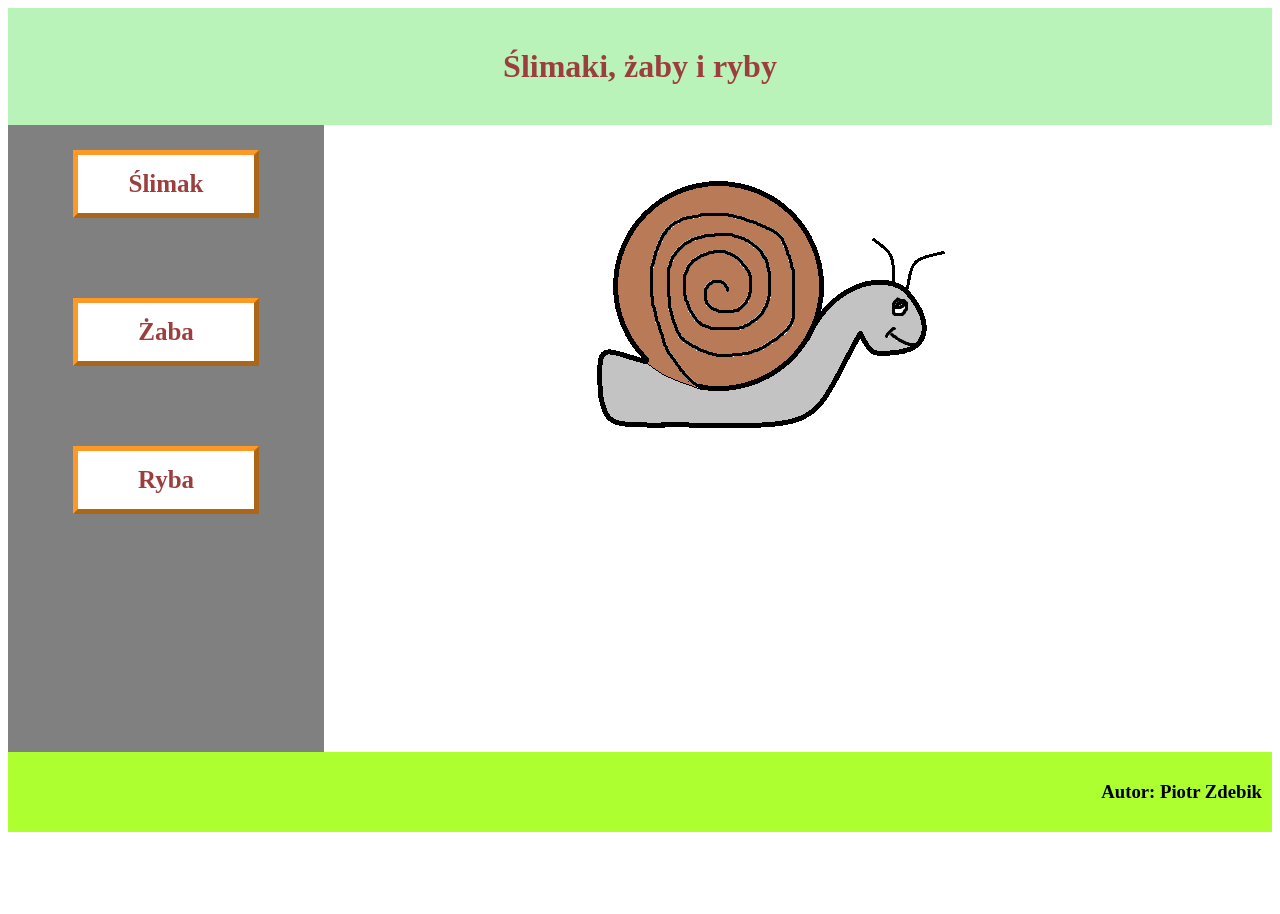
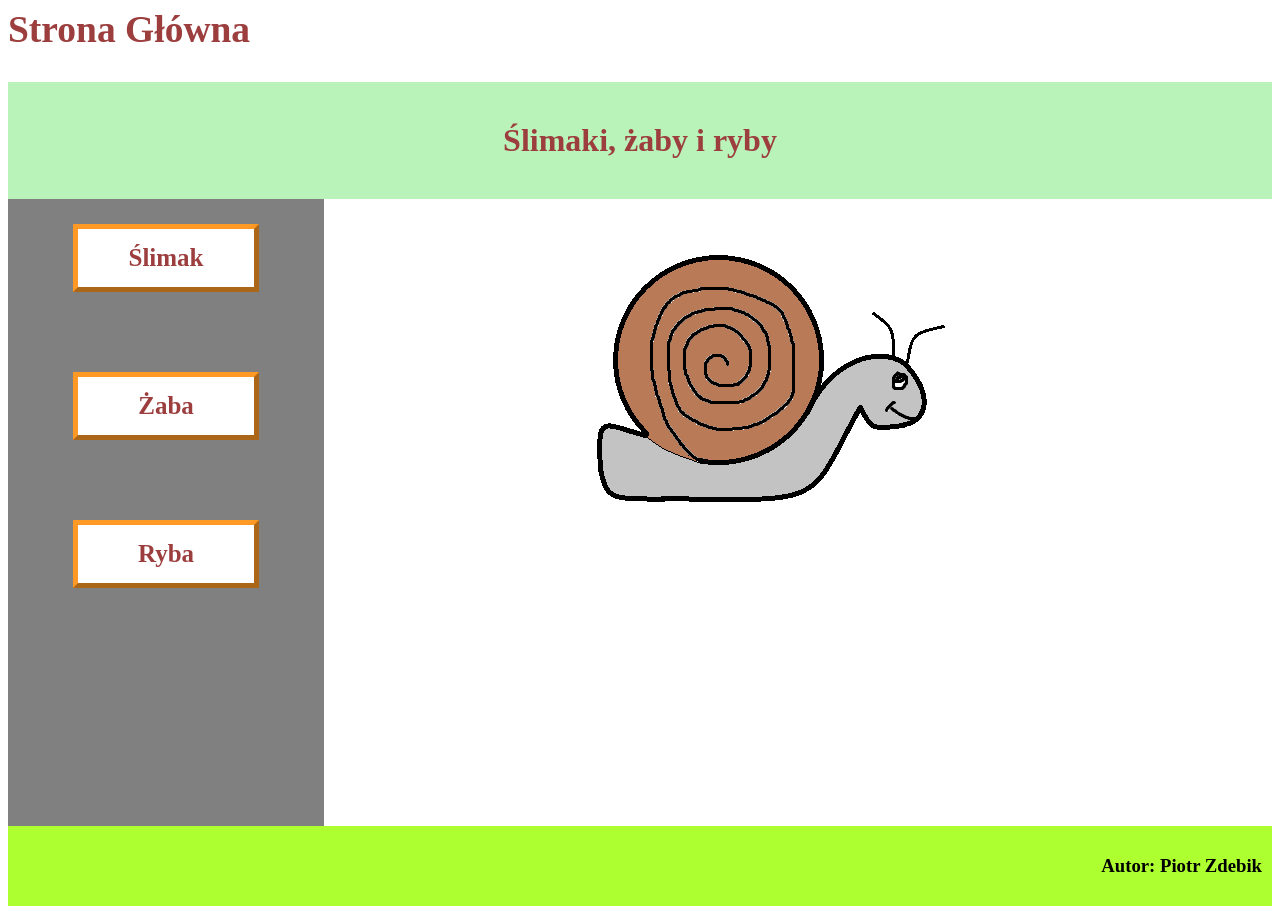
Before and after one commit to Forg00ten/Forg00ten.github.io, a plain HTML site: page slimak.html in a window 1280 px wide. Before the commit the page ends 840 px from the top, so only its background shows below. Drawn offline with Linux system fonts and the light colour scheme.

Commit message:
Update slimak.html

```diff
--- a/slimak.html
+++ b/slimak.html
@@ -6,6 +6,7 @@
         <title>Rysunki</title>
     </head>
     <body>
+        <a href="index.html"><h2>Strona Główna</h2></a>
         <header><h1>Ślimaki, żaby i ryby</h1></header>
         <div class="left">
             <a href="slimak.html"><div class="slimak">Ślimak</div></a>
```
